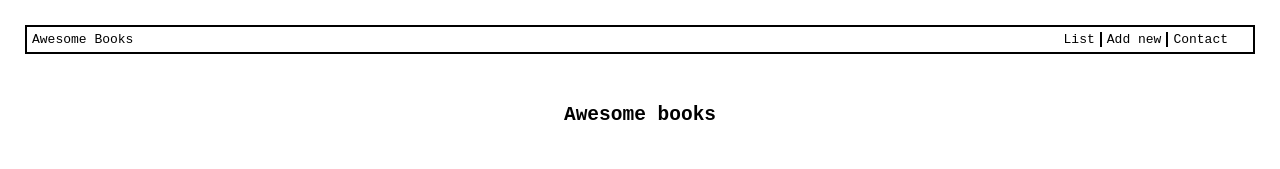
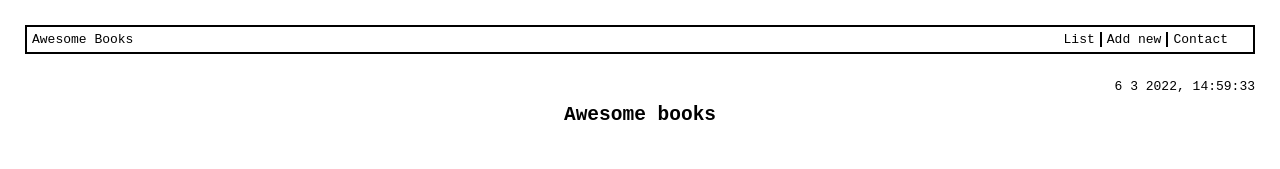
Before and after one commit to Jessemccallums/awesome_books, a website: page index.html in a window 1280 px wide. Shown: the top 169 px of the page. Drawn offline with Linux system fonts and the light colour scheme.

Commit message:
Display time

```diff
--- a/main.css
+++ b/main.css
@@ -138,3 +138,8 @@ h2 {
   margin-top: 10%;
   align-items: center;
 }
+
+#time {
+  float: right;
+  margin-right: 25px;
+}
--- a/script.js
+++ b/script.js
@@ -69,8 +69,6 @@ const listPage = document.querySelector('#display-section');
 const formPage = document.querySelector('#form-section');
 const contactPage = document.querySelector('#contact-section');
 
-const timeSlot = document.querySelector('#time');
-
 listLink.addEventListener('click', () => {
   listPage.style.display = 'flex';
   formPage.style.display = 'none';
@@ -88,3 +86,21 @@ contactLink.addEventListener('click', () => {
   formPage.style.display = 'none';
   contactPage.style.display = 'flex';
 });
+
+const timeSlot = document.querySelector('#time');
+
+function displayTime() {
+  const now = new Date();
+  const month = (now.getMonth() + 1).toString();
+  const year = now.getFullYear().toString();
+  const day = now.getDay().toString();
+  const hour = now.getHours().toString();
+  const minute = now.getMinutes().toString();
+  const second = now.getSeconds().toString();
+
+  const timeToShow = month + ' ' + day + ' ' + year +', ' + hour+':'+minute+':'+second;
+
+  timeSlot.textContent = timeToShow;
+}
+
+displayTime();
```
